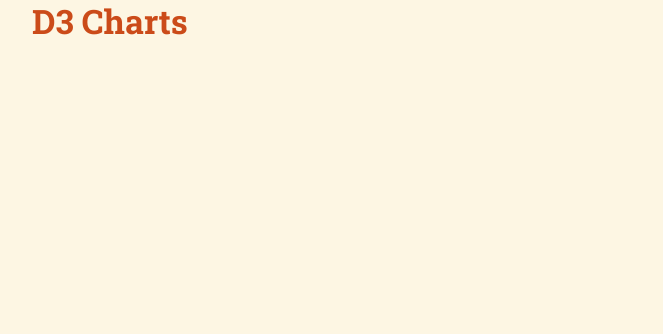
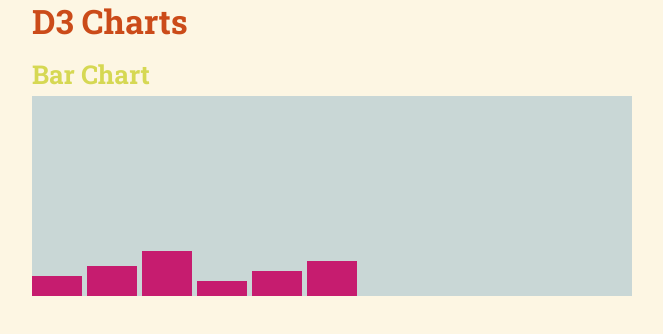
Before and after one commit to tazy44/D3-Charts, a plain HTML site: page index.html in a window 1280 px wide. Shown: the whole page, without its empty margins (96-759 px from the left). Drawn offline with Linux system fonts and the light colour scheme.

Commit message:
Bar Chart

```diff
--- a/_/base.css
+++ b/_/base.css
@@ -42,6 +42,12 @@ h1, h2, h3, h4, h5, h6 {
   margin-bottom: .4em;
 }
 
+h6 {
+  color: rgb(214, 216, 83);
+  font-size: 1.35em;
+  margin-top: 30px;
+}
+
 p {
   margin-bottom: .5em;
 }
--- a/index.html
+++ b/index.html
@@ -9,7 +9,8 @@
 <body>
   <div class="container">
     <h2>D3 Charts</h2>
-    <section id="chart"></section>
+    <h6>Bar Chart</h6>
+    <section id="bar-chart"></section>
   </div>
   <script src="_/d3.min.js"></script>
   <script src="script.js"></script>
--- a/script.js
+++ b/script.js
@@ -0,0 +1,24 @@
+var barData = [20, 30, 45, 15, 25, 35];
+
+var height = 200,
+    width = 600,
+    barWidth = 50,
+    barOffset = 5;
+
+d3.select('#bar-chart').append('svg')
+  .attr('width', width)
+  .attr('height', height)
+  .style('background', '#C9D7D6')
+  .selectAll('rect').data(barData)
+  .enter().append('rect')
+  .style('fill', '#C61C6F')
+  .attr('width', barWidth)
+  .attr('height', function(d) {
+      return d;
+  })
+  .attr('x', function(d, i) {
+      return i * (barWidth+barOffset);
+  })
+  .attr('y', function(d) {
+      return height-d;
+  })
```
